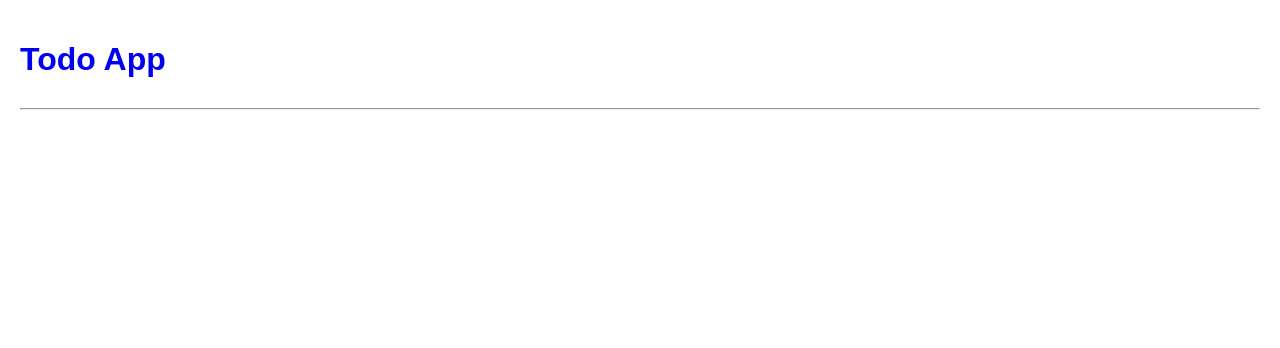
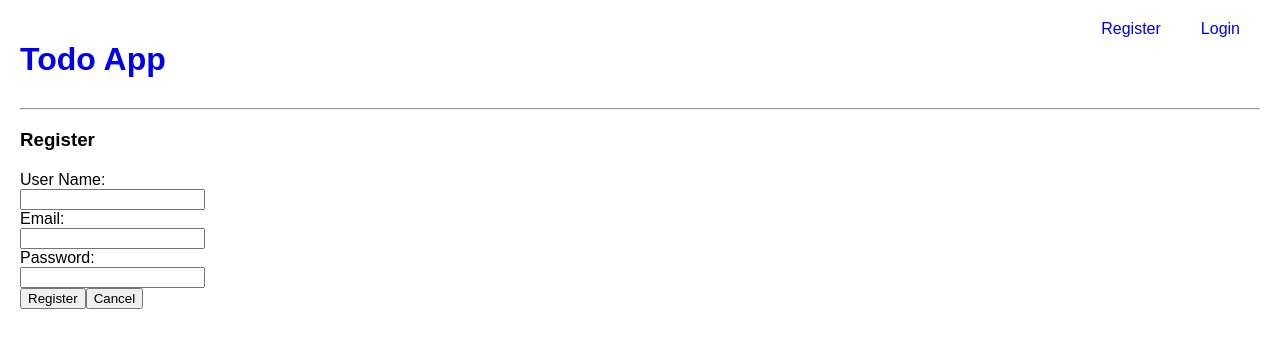
Before and after one commit to PolyMorpher01/react-spa, a React (Create React App) app: page /register in a window 1280 px wide. Shown: the top 348 px of the page. Built offline with nearby package versions, Linux system fonts and the light colour scheme.

Commit message:
add login register

```diff
--- a/src/App.js
+++ b/src/App.js
@@ -4,9 +4,14 @@ import './App.css';
 
 import TodoList from './components/todoList';
 import TodoUpdate from './components/todoUpdate';
+import RegisterUser from './components/register';
+import LoginUser from './components/loginUser';
+import AuthGroup from './components/authGroup';
 
 class App extends Component {
   render() {
+    const user = localStorage.user;
+    const homeComponent = user ? TodoList : LoginUser;
     return (
       <div className="App">
         <Router>
@@ -14,16 +19,18 @@ class App extends Component {
             <div className="clr-fix">
               <Link to="/">
                 <h1 className="heading">Todo App</h1>
-                <div className="login-credentials">
-                  {/* <a href="#">Register</a>
-                  <a href="#">Login</a> */}
-                </div>
               </Link>
+              <div className="login-credentials">
+                <AuthGroup />
+              </div>
             </div>
 
             <hr />
+
             <Route exact path="/" component={TodoList} />
             <Route exact path="/todos/:id" component={TodoUpdate} />
+            <Route exact path="/register" component={RegisterUser} />
+            <Route exact path="/login" component={LoginUser} />
           </div>
         </Router>
       </div>
--- /dev/null
+++ b/src/components/authGroup/index.js
@@ -0,0 +1,34 @@
+import React from 'react';
+import { Link, withRouter } from 'react-router-dom';
+import * as authService from '../../services/auth';
+
+function AuthGroup(props) {
+  const user = localStorage.user;
+
+  async function logout(e) {
+    e.preventDefault();
+    await authService.logout();
+    localStorage.removeItem('user');
+    localStorage.removeItem('accessToken');
+    localStorage.removeItem('refreshToken');
+    props.history.push('/login');
+  }
+
+  if (!user) {
+    return (
+      <div>
+        <Link to="/register">Register</Link>
+        <Link to="/login">Login</Link>
+      </div>
+    );
+  } else {
+    return (
+      <div>
+        Welcome {user}
+        <a onClick={logout}>Log Out</a>
+      </div>
+    );
+  }
+}
+
+export default withRouter(AuthGroup);
--- /dev/null
+++ b/src/components/loginUser/index.js
@@ -0,0 +1,59 @@
+import React, { Component } from 'react';
+
+import * as authService from '../../services/auth';
+
+import InputFeilds from './inputFeilds';
+import LoginButtons from './loginButtons';
+
+class Login extends Component {
+  constructor(props) {
+    super(props);
+    this.state = {
+      userName: '',
+      password: ''
+    };
+
+    this.handleUserNameChange = this.handleUserNameChange.bind(this);
+    this.handlePasswordChange = this.handlePasswordChange.bind(this);
+    this.loginUser = this.loginUser.bind(this);
+  }
+
+  handleUserNameChange(value) {
+    this.setState({ userName: value });
+  }
+
+  handlePasswordChange(value) {
+    this.setState({ password: value });
+  }
+
+  async loginUser() {
+    const userInfo = {
+      user_name: this.state.userName,
+      password: this.state.password
+    };
+
+    const {data} = await authService.loginUser(userInfo);
+    localStorage.setItem('accessToken',data.authToken);
+    localStorage.setItem('refreshToken', data.refreshToken);
+    localStorage.setItem('user',this.state.userName);
+  }
+
+  render() {
+    return (
+      <div>
+        <h3>Login</h3>
+        <form>
+          <InputFeilds
+            userName={this.state.userName}
+            password={this.state.password}
+            handleUserNameChange={this.handleUserNameChange}
+            handlePasswordChange={this.handlePasswordChange}
+          />
+          <LoginButtons login={this.loginUser} />
+        </form>
+      </div>
+    );
+  }
+}
+
+export default Login;
--- /dev/null
+++ b/src/components/loginUser/inputFeilds.js
@@ -0,0 +1,39 @@
+import React, {Fragment } from 'react';
+
+function InputFeilds(props){
+
+    function handleUserNameChange(e) {
+        props.handleUserNameChange(e.target.value);
+      }
+
+      function handlePasswordChange(e) {
+        props.handlePasswordChange(e.target.value);
+      }
+
+    return(
+        <Fragment>
+            <div className="mgb20">
+        <label>User Name:</label>
+        <br />
+        <input
+          type="text"
+          value={props.userName}
+          onChange={handleUserNameChange}
+          required
+        />
+      </div>
+      <div className="mgb20">
+        <label>Password:</label>
+        <br />
+        <input
+          type="password"
+          value={props.password}
+          onChange={handlePasswordChange}
+          required
+        />
+      </div>
+        </Fragment>
+    );
+}
+
+export default InputFeilds;
--- /dev/null
+++ b/src/components/loginUser/loginButtons.js
@@ -0,0 +1,22 @@
+import React, { Fragment } from 'react';
+import { withRouter } from 'react-router-dom';
+
+function LoginButtons(props) {
+  async function handleSubmit(e) {
+    e.preventDefault();
+    await props.login();
+    console.log(localStorage.user);
+    props.history.push('/');
+  }
+
+  return (
+    <Fragment>
+      <button type="submit" className="mgr20" onClick={handleSubmit}>
+        Login
+      </button>
+      <button>Cancel</button>
+    </Fragment>
+  );
+}
+
+export default withRouter(LoginButtons);
--- /dev/null
+++ b/src/components/register/index.js
@@ -0,0 +1,74 @@
+import React, { Component } from 'react';
+import * as userServices from '../../services/users';
+
+import RegisterInputFeilds from './inputFeilds';
+import RegisterButtons from './registerButtons';
+
+class RegisterUser extends Component {
+  constructor(props) {
+    super(props);
+    this.state = {
+      userInfo: {
+        userName: '',
+        email: '',
+        password: ''
+      }
+    };
+
+    this.handleUserNameChange = this.handleUserNameChange.bind(this);
+    this.handleEmailChange = this.handleEmailChange.bind(this);
+    this.handlePasswordChange = this.handlePasswordChange.bind(this);
+    this.addUser = this.addUser.bind(this);
+  }
+
+  handleUserNameChange(value) {
+    this.setState(prevState => ({
+      userInfo: {
+        ...prevState.userInfo,
+        userName: value
+      }
+    }));
+  }
+
+  handleEmailChange(value) {
+    this.setState(prevState => ({
+      userInfo: {
+        ...prevState.userInfo,
+        email: value
+      }
+    }));
+  }
+
+  handlePasswordChange(value) {
+    this.setState(prevState => ({
+      userInfo: {
+        ...prevState.userInfo,
+        password: value
+      }
+    }));
+  }
+
+  async addUser() {
+    const userInfo = this.state.userInfo;
+    await userServices.register(userInfo);
+  }
+
+  render() {
+    return (
+      <div>
+        <h3>Register</h3>
+        <form>
+          <RegisterInputFeilds
+            info={this.state.userInfo}
+            handleUserNameChange={this.handleUserNameChange}
+            handleEmailChange={this.handleEmailChange}
+            handlePasswordChange={this.handlePasswordChange}
+          />
+          <RegisterButtons addUser={this.addUser} />
+        </form>
+      </div>
+    );
+  }
+}
+
+export default RegisterUser;
--- /dev/null
+++ b/src/components/register/inputFeilds.js
@@ -0,0 +1,52 @@
+import React, { Fragment } from 'react';
+
+function RegisterInputFeilds(props) {
+  function handleUserNameChange(e) {
+    props.handleUserNameChange(e.target.value);
+  }
+
+  function handleEmailChange(e) {
+    props.handleEmailChange(e.target.value);
+  }
+
+  function handlePasswordChange(e) {
+    props.handlePasswordChange(e.target.value);
+  }
+
+  return (
+    <Fragment>
+      <div className="mgb20">
+        <label>User Name:</label>
+        <br />
+        <input
+          type="text"
+          value={props.info.userName}
+          onChange={handleUserNameChange}
+          required
+        />
+      </div>
+      <div className="mgb20">
+        <label>Email:</label>
+        <br />
+        <input
+          type="email"
+          value={props.info.email}
+          onChange={handleEmailChange}
+          required
+        />
+      </div>
+      <div className="mgb20">
+        <label>Password:</label>
+        <br />
+        <input
+          type="password"
+          value={props.info.password}
+          onChange={handlePasswordChange}
+          required
+        />
+      </div>
+    </Fragment>
+  );
+}
+
+export default RegisterInputFeilds;
--- /dev/null
+++ b/src/components/register/registerButtons.js
@@ -0,0 +1,21 @@
+import React, { Fragment } from 'react';
+import { withRouter } from 'react-router-dom';
+
+function RegisterButtons(props) {
+  async function handleSubmit(e) {
+    e.preventDefault();
+    await props.addUser();
+    props.history.push('/');
+  }
+
+  return (
+    <Fragment>
+      <button type="submit" className="mgr20" onClick={handleSubmit}>
+        Register
+      </button>
+      <button>Cancel</button>
+    </Fragment>
+  );
+}
+
+export default withRouter(RegisterButtons);
--- /dev/null
+++ b/src/services/auth.js
@@ -0,0 +1,16 @@
+import httpUtils from '../utils/http';
+
+export function loginUser(data) {
+  return httpUtils.post('/auth/login', data);
+}
+
+export function logout() {
+  const authTokenHeaders = {
+    headers: {
+      Authorization: localStorage.accessToken
+    }
+  };
+  let data = {};
+  data.token = localStorage.refreshToken;
+  return httpUtils.post('/auth/logout', data, authTokenHeaders);
+}
--- /dev/null
+++ b/src/services/users.js
@@ -0,0 +1,5 @@
+import httpUtils from '../utils/http';
+
+export function register(data){
+    return httpUtils.post('/users',data);
+}
```
